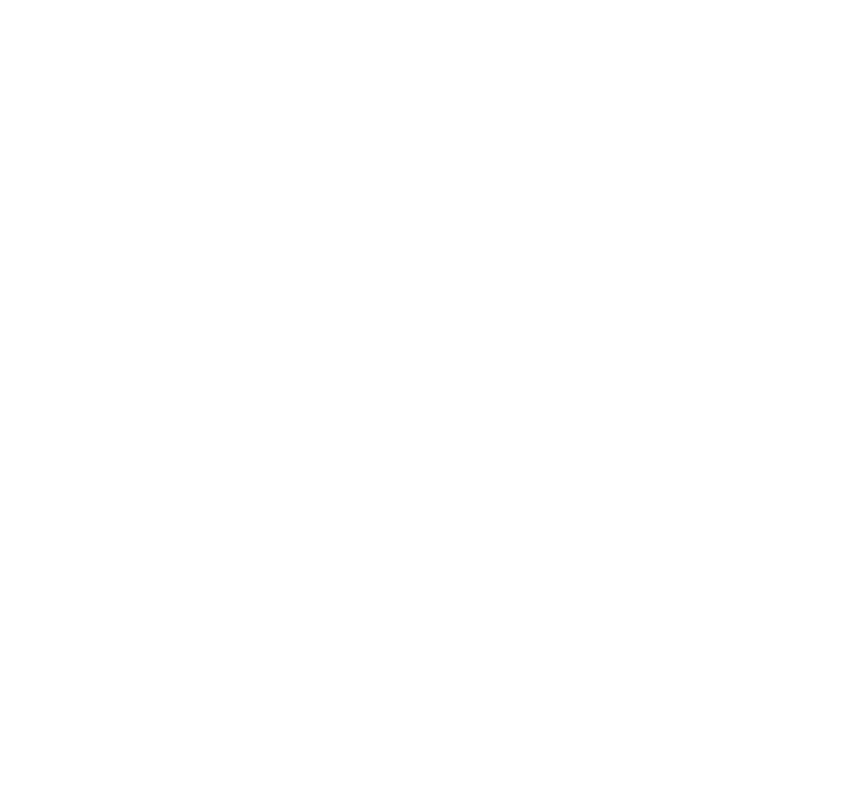
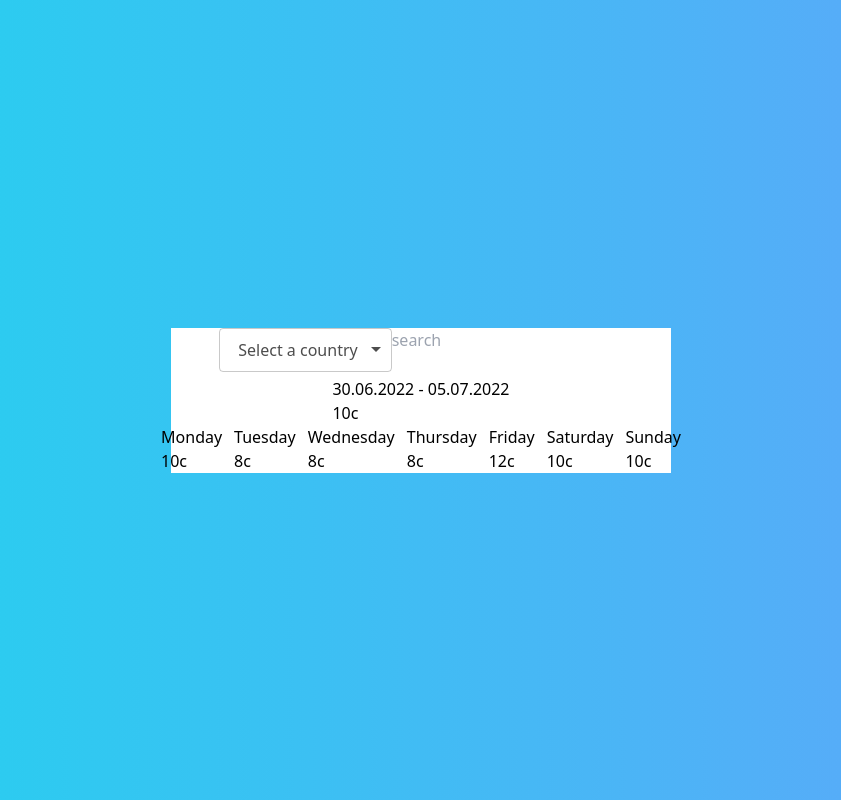
Before and after one commit to MilanMixa/weather-app, a React (Create React App) app: page / in a window 1280 px wide. Shown: the whole page, without its empty margins (219-1060 px from the left). Built offline with nearby package versions, Linux system fonts and the light colour scheme.

Commit message:
Created mock up design with dummy data, added react-flags-select

```diff
--- a/package.json
+++ b/package.json
@@ -13,6 +13,7 @@
     "axios": "^0.27.2",
     "react": "^18.2.0",
     "react-dom": "^18.2.0",
+    "react-flags-select": "^2.2.3",
     "react-query": "^3.39.1",
     "react-scripts": "5.0.1",
     "typescript": "^4.7.4",
--- a/src/App.css
+++ /dev/null
@@ -1,38 +0,0 @@
-.App {
-  text-align: center;
-}
-
-.App-logo {
-  height: 40vmin;
-  pointer-events: none;
-}
-
-@media (prefers-reduced-motion: no-preference) {
-  .App-logo {
-    animation: App-logo-spin infinite 20s linear;
-  }
-}
-
-.App-header {
-  background-color: #282c34;
-  min-height: 100vh;
-  display: flex;
-  flex-direction: column;
-  align-items: center;
-  justify-content: center;
-  font-size: calc(10px + 2vmin);
-  color: white;
-}
-
-.App-link {
-  color: #61dafb;
-}
-
-@keyframes App-logo-spin {
-  from {
-    transform: rotate(0deg);
-  }
-  to {
-    transform: rotate(360deg);
-  }
-}
--- a/src/App.tsx
+++ b/src/App.tsx
@@ -1,12 +1,17 @@
-import "./App.css";
-import Select from "./components/Form/Select";
+import AverageTemp from "./components/AverageTemp";
+import Form from "./components/Form";
 import ReactQueryProvider from "./components/Providers/ReactQueryProvider";
+import WeeklyTemp from "./components/WeeklyTemp";
 
 function App() {
   return (
     <ReactQueryProvider>
-      <div className="App">
-        <Select />
+      <div className="bg-gradient-to-r from-cyan-400 to-blue-400 h-screen flex justify-center items-center">
+        <div className="w-[500px] bg-white flex justify-center items-center flex-col">
+          <Form />
+          <AverageTemp />
+          <WeeklyTemp />
+        </div>
       </div>
     </ReactQueryProvider>
   );
--- a/src/components/AverageTemp/index.tsx
+++ b/src/components/AverageTemp/index.tsx
@@ -1,5 +1,10 @@
 const AverageTemp = () => {
-  return <div></div>;
+  return (
+    <div>
+      <div>30.06.2022 - 05.07.2022</div>
+      <div>10c</div>
+    </div>
+  );
 };
 
 export default AverageTemp;
--- a/src/components/Form/Search/index.tsx
+++ b/src/components/Form/Search/index.tsx
@@ -1,5 +1,9 @@
 const Search = () => {
-  return <div></div>;
+  return (
+    <div>
+      <input type="text" placeholder="search" />
+    </div>
+  );
 };
 
 export default Search;
--- a/src/components/Form/Select/index.tsx
+++ b/src/components/Form/Select/index.tsx
@@ -1,9 +1,30 @@
 // import useSelect from "./useSelect";
 
+import { useState } from "react";
+import ReactFlagsSelect from "react-flags-select";
+
 const Select = () => {
-  //   const { country, countryStatus } = useSelect("London");
-  //   console.log(country, countryStatus);
-  return <div></div>;
+  // const { country, countryStatus } = useSelect("London");
+  // console.log(country, countryStatus);
+  const [selected, setSelected] = useState<string>("");
+  console.log(selected);
+  return (
+    <div className="">
+      <ReactFlagsSelect
+        selected={selected}
+        onSelect={(code) => setSelected(code)}
+        countries={["US", "GB", "FR", "DE", "IT", "NL"]}
+        customLabels={{
+          US: "US",
+          GB: "GB",
+          FR: "FR",
+          DE: "DE",
+          IT: "IT",
+          NL: "NL",
+        }}
+      />
+    </div>
+  );
 };
 
 export default Select;
--- a/src/components/Form/index.tsx
+++ b/src/components/Form/index.tsx
@@ -3,7 +3,7 @@ import Select from "./Select";
 
 const Form = () => {
   return (
-    <div>
+    <div className="flex">
       <Select />
       <Search />
     </div>
--- /dev/null
+++ b/src/components/WeeklyTemp/index.tsx
@@ -0,0 +1,36 @@
+const WeeklyTemp = () => {
+  return (
+    <div className="flex gap-x-3">
+      <div>
+        <div>Monday</div>
+        <div>10c</div>
+      </div>
+      <div>
+        <div>Tuesday</div>
+        <div>8c</div>
+      </div>
+      <div>
+        <div>Wednesday</div>
+        <div>8c</div>
+      </div>
+      <div>
+        <div>Thursday</div>
+        <div>8c</div>
+      </div>
+      <div>
+        <div>Friday</div>
+        <div>12c</div>
+      </div>
+      <div>
+        <div>Saturday</div>
+        <div>10c</div>
+      </div>
+      <div>
+        <div>Sunday</div>
+        <div>10c</div>
+      </div>
+    </div>
+  );
+};
+
+export default WeeklyTemp;
```
Also changed, not shown: 1 other file (tests, documents, lock files or other folders).
